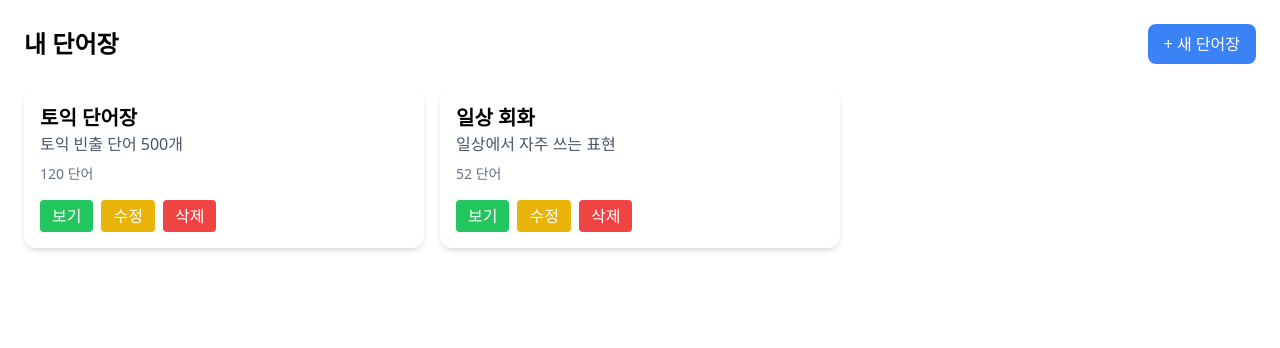
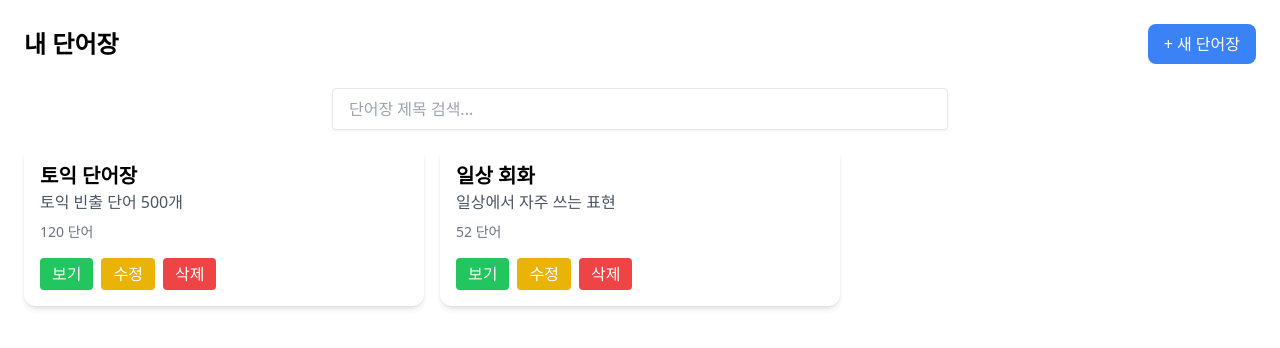
Before and after one commit to Ming0099/LiteVoca, a React (Create React App) app in the folder frontend/: page /my-voca in a window 1280 px wide. Shown: the top 348 px of the page. Built offline with nearby package versions, Linux system fonts and the light colour scheme.

Commit message:
단어장 목록 검색창
단어장 검색기능 추가

```diff
--- a/frontend/src/pages/MyVocaListPage.jsx
+++ b/frontend/src/pages/MyVocaListPage.jsx
@@ -1,6 +1,8 @@
-import React from "react";
+import React, { useState } from "react";
 
 const MyVocaListPage = () => {
+    const [searchTerm, setSearchTerm] = useState("");
+
     // dummy data
     const vocabs = [
         {
@@ -17,6 +19,11 @@ const MyVocaListPage = () => {
         },
     ];
 
+    // 검색 필터링
+    const filteredVoca = vocabs.filter((vocab) =>
+        vocab.title.toLowerCase().includes(searchTerm.toLowerCase())
+    );
+
     return (
         <div className="p-6">
             <div className="flex justify-between items-center mb-6">
@@ -26,8 +33,19 @@ const MyVocaListPage = () => {
                 </button>
             </div>
 
+            {/* 검색창 */}
+            <div className="mb-4 flex justify-center">
+                <input
+                type="text"
+                placeholder="단어장 제목 검색..."
+                value={searchTerm}
+                onChange={(e) => setSearchTerm(e.target.value)}
+                className="w-full md:w-1/2 px-4 py-2 border rounded shadow-sm focus:outline-none focus:ring focus:border-blue-300"
+                />
+            </div>
+
             <div className="grid grid-cols-1 md:grid-cols-2 lg:grid-cols-3 gap-4">
-                {vocabs.map((vocab) => (
+                {filteredVoca.map((vocab) => (
                     <div key={vocab.id} className="bg-white shadow-md rounded-xl p-4">
                         <h2 className="text-xl font-semibold">{vocab.title}</h2>
                         <p className="text-gray-600">{vocab.description}</p>
@@ -39,6 +57,9 @@ const MyVocaListPage = () => {
                         </div>
                     </div>
                 ))}
+                {filteredVoca.length === 0 && (
+                    <p className="text-gray-500 col-span-full text-center mt-8">검색 결과가 없습니다.</p>
+                )}
             </div>
         </div>
     );
```
